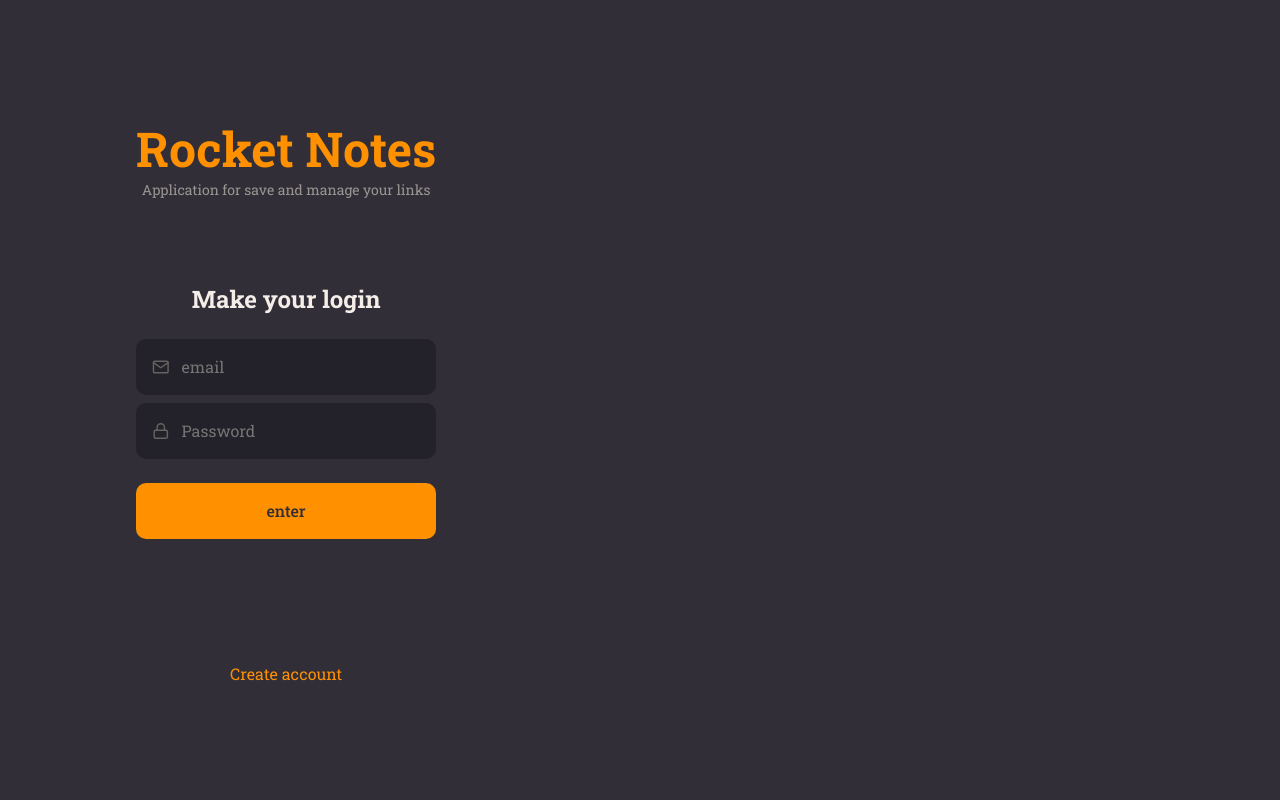
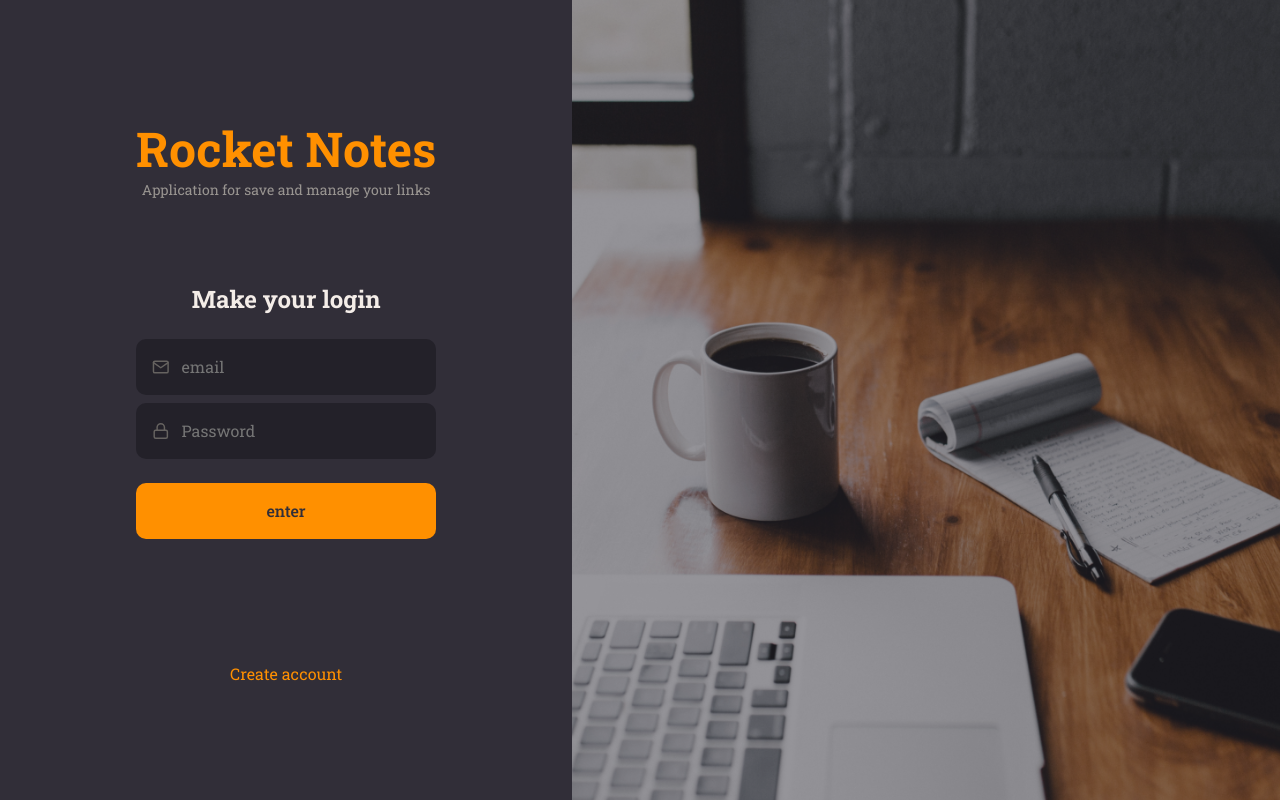
Before and after one commit to weslleyolli/Rocket_notes, a React (Vite) app: page / in a window 1280 px wide. Built offline with nearby package versions, Linux system fonts and the light colour scheme.

Commit message:
image of singin

```diff
--- a/src/components/Note/index.jsx
+++ b/src/components/Note/index.jsx
@@ -1,3 +1,6 @@
+/* eslint-disable react/prop-types */
+
+
 import { Container } from './styles'
 import { Tag } from '../Tag'
 
--- a/src/pages/SignIn/index.jsx
+++ b/src/pages/SignIn/index.jsx
@@ -1,9 +1,11 @@
 import {FiMail, FiLock } from 'react-icons/fi'
+
+
 
 import { Input } from '../../components/Input'
 import { Button } from '../../components/Button'
 
-import { Container, Form } from './styles'
+import { Container, Form, Background } from './styles'
 
 export function SignIn() {
     return (
@@ -31,6 +33,7 @@
                     Create account
                 </a>
             </Form>
+            <Background />
         </Container>
     )
 }
--- a/src/pages/SignIn/styles.js
+++ b/src/pages/SignIn/styles.js
@@ -1,4 +1,5 @@
 import styled from "styled-components"
+import backgroundImage from '../../assets/background.png'
 
 export const Container = styled.div`
     height: 100vh;
@@ -38,3 +39,11 @@
     color: ${({ theme }) => theme.COLORS.ORANGE};
    }
 `
+
+export const Background = styled.div`
+   flex: 1;
+   background: url(${backgroundImage}) no-repeat center center;
+   background-size: cover;
+   opacity: 0.5;
+
+`
```
Also changed, not shown: src/assets/background.png (added).
